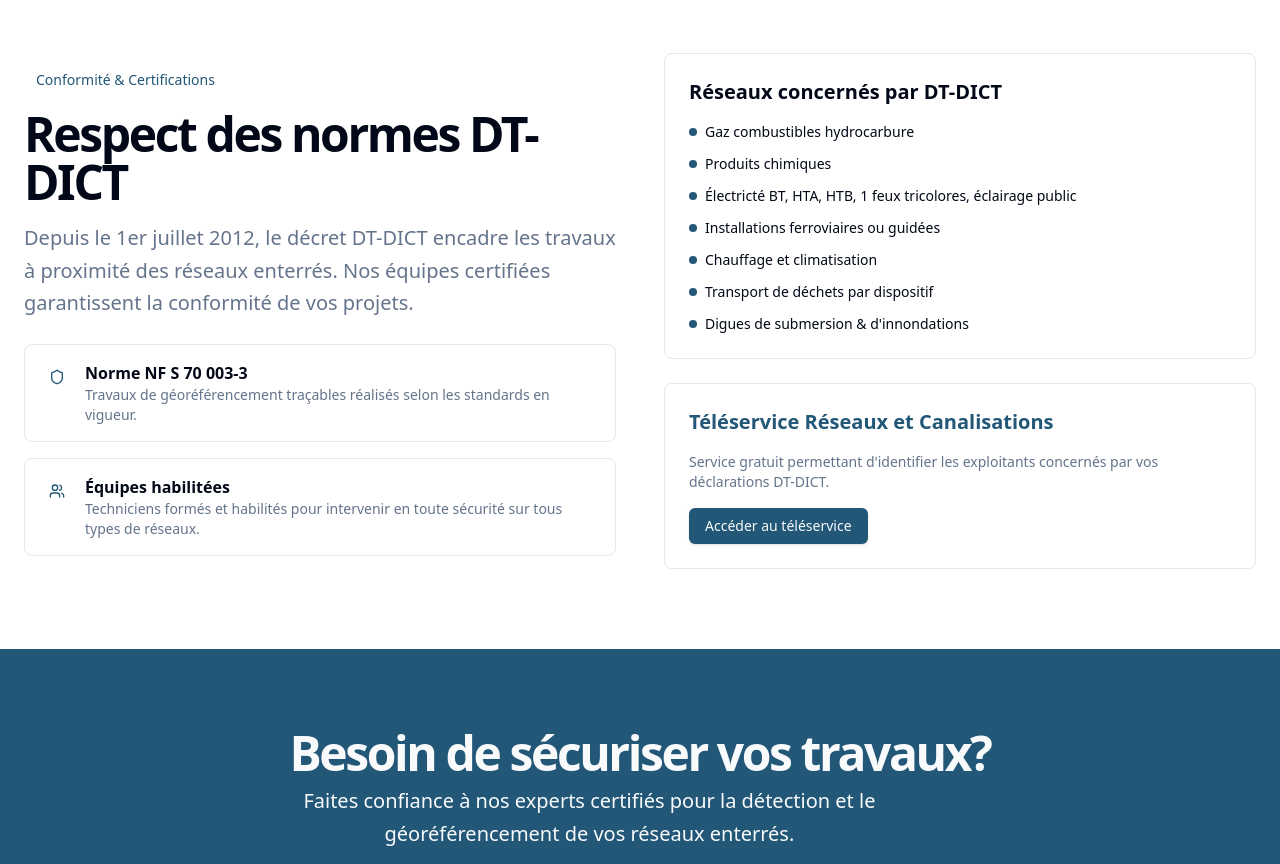
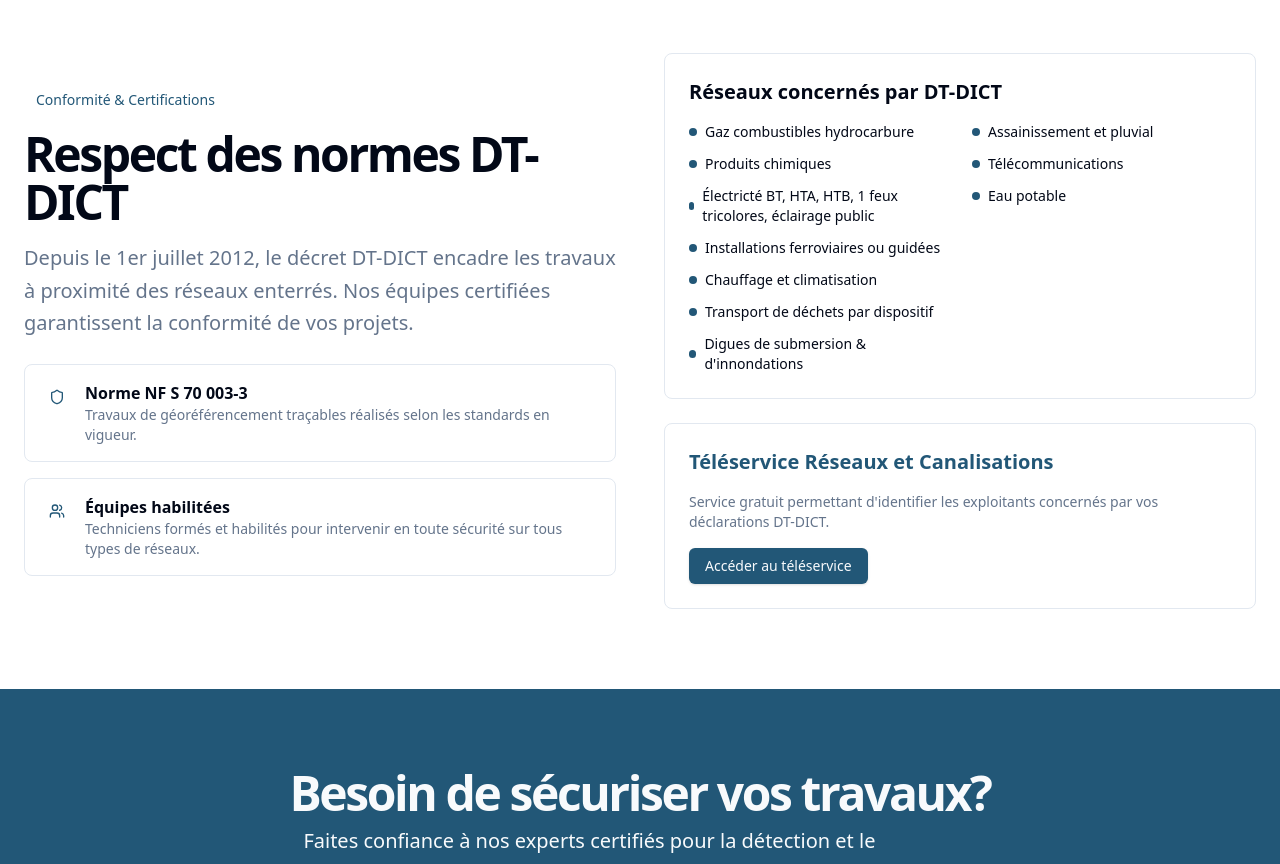
Before and after one commit to GeoReseaux/website, a React (Vite) app in the folder Front/: page / in a window 1280 px wide. Shown: the part 2580-3444 px from the top of the page. Built offline with nearby package versions, Linux system fonts and the light colour scheme.

Commit message:
feat(home): updated list

```diff
--- a/Front/src/routes/Index.jsx
+++ b/Front/src/routes/Index.jsx
@@ -512,7 +512,8 @@ export default function Home() {
               >
                 <div className="rounded-lg border bg-background p-6">
                   <h3 className="text-xl font-bold mb-4">Réseaux concernés par DT-DICT</h3>
-                  <div className="grid gap-3 text-sm">
+                  <div className="grid md:grid-cols-2 gap-6 text-sm">
+                    <div className="space-y-3">
                       <div className="flex items-center gap-2">
                         <div className="h-2 w-2 rounded-full bg-primary"></div>
                         <span>Gaz combustibles hydrocarbure</span>
@@ -540,6 +541,21 @@ export default function Home() {
                       <div className="flex items-center gap-2">
                         <div className="h-2 w-2 rounded-full bg-primary"></div>
                         <span>Digues de submersion & d'innondations</span>
+                      </div>
+                    </div>
+                    <div className="space-y-3">
+                      <div className="flex items-center gap-2">
+                        <div className="h-2 w-2 rounded-full bg-primary"></div>
+                        <span>Assainissement et pluvial</span>
+                      </div>
+                      <div className="flex items-center gap-2">
+                        <div className="h-2 w-2 rounded-full bg-primary"></div>
+                        <span>Télécommunications</span>
+                      </div>
+                      <div className="flex items-center gap-2">
+                        <div className="h-2 w-2 rounded-full bg-primary"></div>
+                        <span>Eau potable</span>
+                      </div>
                     </div>
                   </div>
                 </div>
```
Lines whose indentation alone changed are shown as unchanged.
